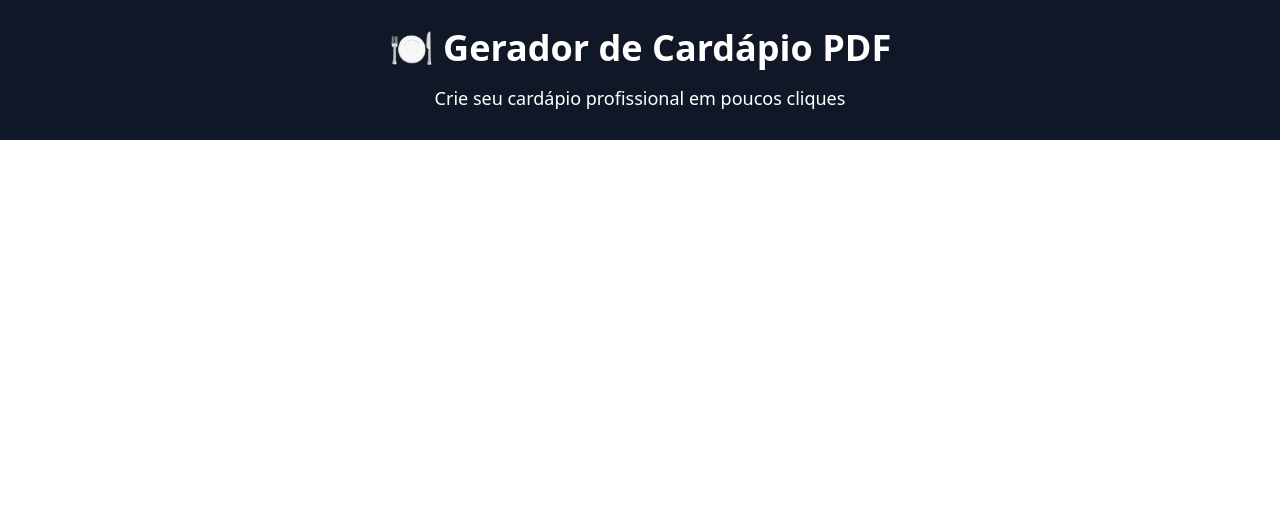
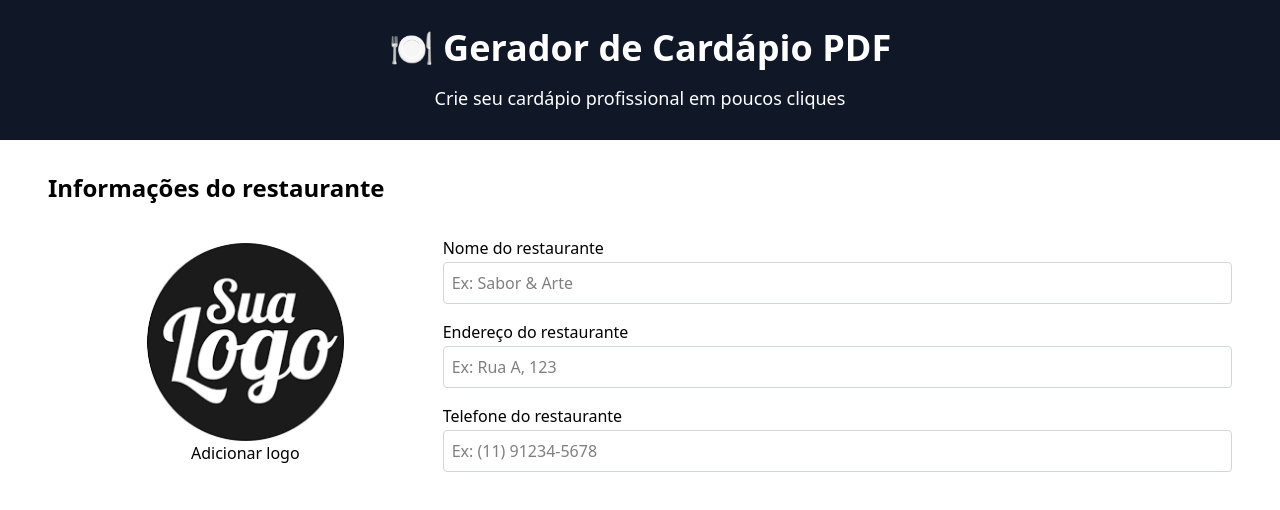
Before and after one commit to WillianDDaniel/menu-pdf-generator, a React (Vite) app: page / in a window 1280 px wide. Shown: the top 510 px of the page. Built offline with nearby package versions, Linux system fonts and the light colour scheme.

Commit message:
feat: add restaurant form with image upload and input fields

```diff
--- a/src/App.jsx
+++ b/src/App.jsx
@@ -1,11 +1,17 @@
 import Header from './components/Header';
 import Main from './components/Main';
+import RestaurantForm from './components/RestaurantForm';
+import Section from './components/Section';
 
 export default function App() {
   return (
     <>
       <Header />
-      <Main></Main>
+      <Main>
+        <Section title='Informações do restaurante'>
+          <RestaurantForm />
+        </Section>
+      </Main>
     </>
   );
 }
--- /dev/null
+++ b/src/assets/convertFileToBase64.js
@@ -0,0 +1,15 @@
+export function convertToBase64(file) {
+  return new Promise((resolve, reject) => {
+    const reader = new FileReader();
+
+    reader.onload = function (e) {
+      resolve(e.target.result);
+    };
+
+    reader.onerror = function (err) {
+      reject(err);
+    };
+
+    reader.readAsDataURL(file);
+  });
+}
--- /dev/null
+++ b/src/components/ImgFormContainer.jsx
@@ -0,0 +1,32 @@
+import { useEffect, useState } from 'react';
+import { convertToBase64 } from '../assets/convertFileToBase64';
+
+export default function ImgFormContainer({ label, name }) {
+  const [restaurant, setRestaurant] = useState({ logo: 'your-logo.png' });
+
+  useEffect(() => {
+    const localStorageRestaurant = localStorage.getItem('restaurant');
+
+    if (localStorageRestaurant) {
+      const parsedRestaurant = JSON.parse(localStorageRestaurant);
+      setRestaurant(parsedRestaurant);
+    }
+  }, []);
+
+  const handleFileChange = async e => {
+    const file = e.target.files[0];
+    if (file) {
+      const base64 = await convertToBase64(file);
+      setRestaurant({ logo: base64 });
+    }
+  };
+
+  return (
+    <figure className='w-1/3 flex flex-col items-center justify-center'>
+      <img className='w-1/2' src={restaurant.logo} alt='Logo do restaurante' />
+
+      <label htmlFor={name}> {label} </label>
+      <input className='hidden' onChange={handleFileChange} type='file' name={name} id={name} accept='image/*' />
+    </figure>
+  );
+}
--- /dev/null
+++ b/src/components/InputContainer.jsx
@@ -0,0 +1,15 @@
+export default function InputContainer({ label, type, placeholder, name }) {
+  return (
+    <div className='flex flex-col gap-0.5'>
+      <label htmlFor={name}> {label} </label>
+
+      <input
+        className='border border-gray-300 p-2 rounded-sm'
+        type={type}
+        name={name}
+        id={name}
+        placeholder={placeholder}
+      />
+    </div>
+  );
+}
--- /dev/null
+++ b/src/components/RestaurantForm.jsx
@@ -0,0 +1,18 @@
+import ImgFormContainer from './ImgFormContainer';
+import InputContainer from './InputContainer';
+
+export default function RestaurantForm() {
+  return (
+    <form className='flex'>
+      <ImgFormContainer label='Adicionar logo' name='restaurantLogo' />
+
+      <div className='w-2/3 flex flex-col gap-4'>
+        <InputContainer label='Nome do restaurante' type='text' placeholder='Ex: Sabor & Arte' name='restaurantName' />
+
+        <InputContainer label='Endereço do restaurante' type='text' placeholder='Ex: Rua A, 123' name='address' />
+
+        <InputContainer label='Telefone do restaurante' type='text' placeholder='Ex: (11) 91234-5678' name='phone' />
+      </div>
+    </form>
+  );
+}
--- /dev/null
+++ b/src/components/Section.jsx
@@ -0,0 +1,8 @@
+export default function Section({ title, children }) {
+  return (
+    <section className='w-full py-8 flex flex-col gap-8'>
+      <h2 className='text-2xl font-bold'>{title}</h2>
+      {children}
+    </section>
+  );
+}
```
Also changed, not shown: public/logo-icon.png (added), public/your-logo.png (added).
